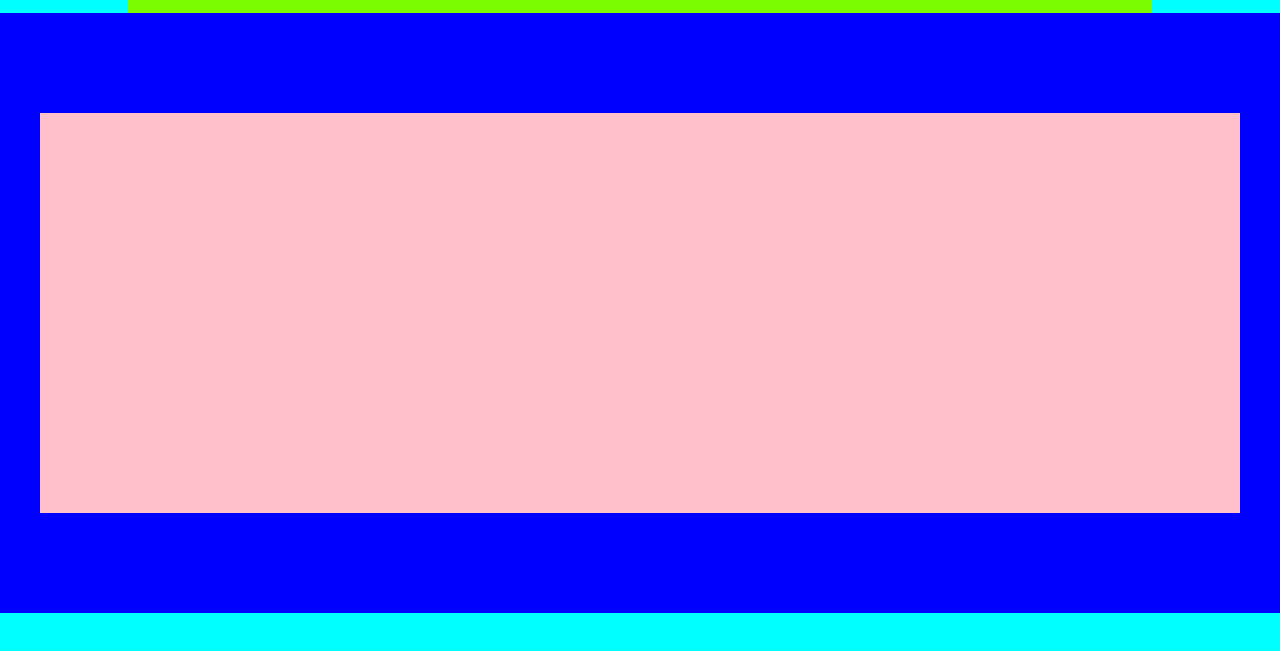
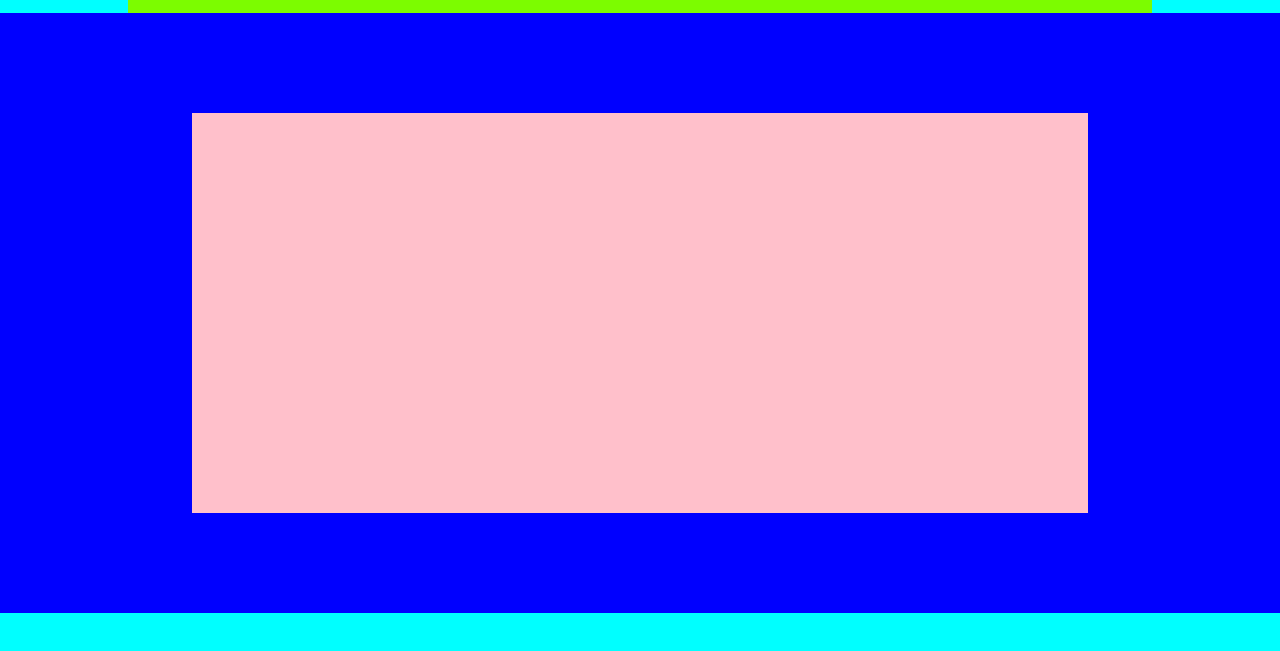
Before and after one commit to Cosimo-Colucci/htmlcss-struttura-discord, a plain HTML site: page index.html in a window 1280 px wide. Shown: the part 69-720 px from the top of the page. Drawn offline with Linux system fonts and the light colour scheme.

Commit message:
changed div.pin-box size

```diff
--- a/css/style.css
+++ b/css/style.css
@@ -47,5 +47,5 @@ div.pink-box{
     background-color: pink;
     align-self: center;
     height: 400px;
-    width: 1200px;
+    width: 70%;
 }
--- a/index.html
+++ b/index.html
@@ -35,6 +35,11 @@
 
             </section>
 
+            <section>
+
+
+            </section>
+
         </main>
 
         <footer>
```
